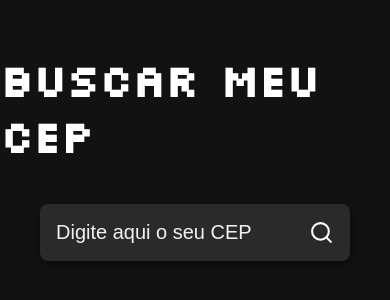
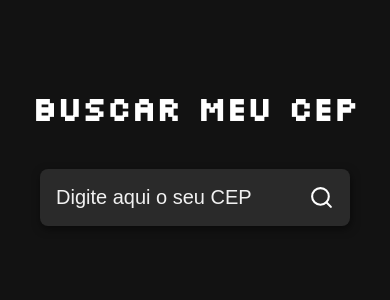
Before and after one commit to Danielcsxx/buscadorCepReact, a React (Create React App) app: page / in a window 390 px wide. Shown: the part 246-546 px from the top of the page. Built offline with nearby package versions, Linux system fonts and the light colour scheme.

Commit message:
Melhorias na responsividade do codigo para versoes mobile v0.4

```diff
--- a/src/App.js
+++ b/src/App.js
@@ -13,17 +13,17 @@ function App() {
 
   async function handleSearch() {
 
-    if (input === '') {
+    if(input === '') {
       toast.warning("CEP inválido.. tente novamente");
       return;
     } try {
       const response = await api.get(`${input}/json`);
       setCep(response.data);
       setInput("");
-      toast.success("Aqui está seu endereço :)")
+      toast.success("Aqui está seu endereço!")
 
     } catch {
-      toast.error("Ops.. Erro ao buscar cep :/");
+      toast.error("Ops.. Erro ao buscar cep.");
       setInput("");
     }
   }
--- a/src/styles.css
+++ b/src/styles.css
@@ -67,7 +67,7 @@
 
 @media (max-width: 600px) {
     .title a {
-        font-size: 44px;
+        font-size: 33px;
     }
 
     input {
```
